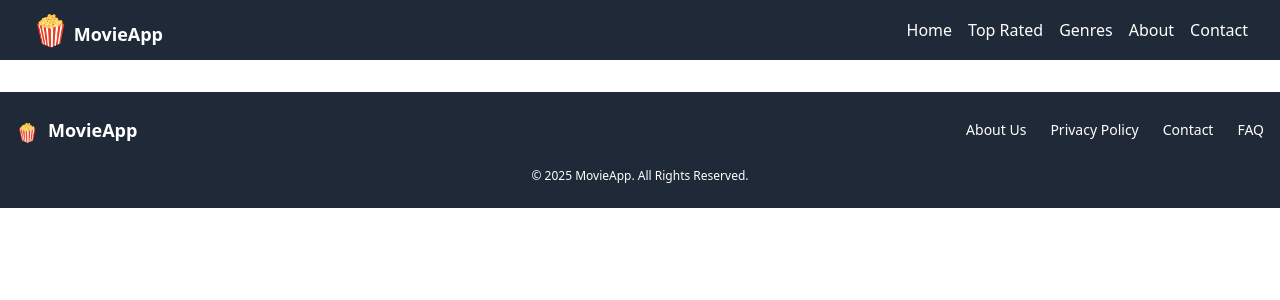
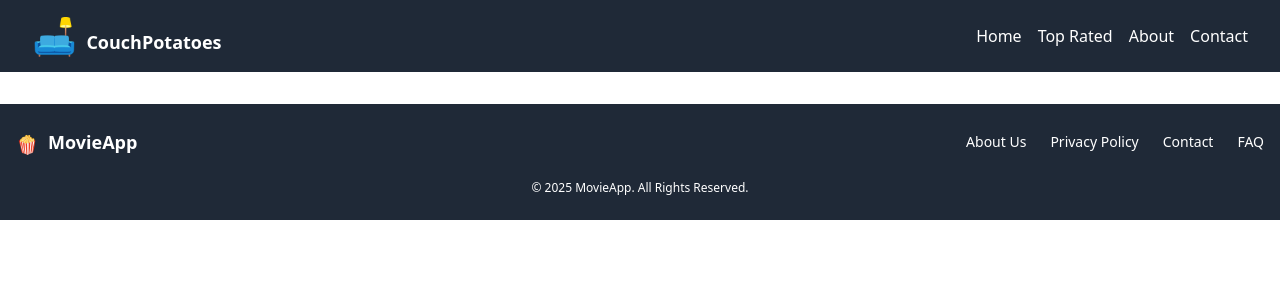
Before and after one commit to Yuvraj883/CouchPotatoes-FrontEnd, a React (Create React App) app: page /top-rated in a window 1280 px wide. Shown: the top 300 px of the page. Built offline with nearby package versions, Linux system fonts and the light colour scheme.

Commit message:
Updated title

```diff
--- a/src/component/Header.jsx
+++ b/src/component/Header.jsx
@@ -5,9 +5,9 @@ const Header = () => {
   const menu = [
     { name: "Home", link: "/" },
     { name: "Top Rated", link: "/top-rated" },
-    { name: "Genres", link: "/genres" },
+    // { name: "Genres", link: "/genres" },
     {name:"About", link:"/about"},
-    {name:"Contact", link:'/contact'}
+    {name:"Contact", link:'https://yuvis-portfolio.vercel.app/'}
   ];
 
   // State to manage the visibility of the mobile menu
@@ -16,9 +16,9 @@ const Header = () => {
   return (
     <header className="bg-gray-800 text-white px-4 py-3 md:px-8 flex items-center justify-between">
       {/* Logo Section */}
-      <div className="text-lg flex flex-row items-center font-bold">
+      <div className="text-lg flex flex-row items-center h-12 font-bold">
         <a href="/" className="hover:text-gray-300">
-        <span className="text-3xl">🍿</span> MovieApp
+        <span className="text-4xl">🛋️ </span> CouchPotatoes
         </a>
       </div>
 
```
